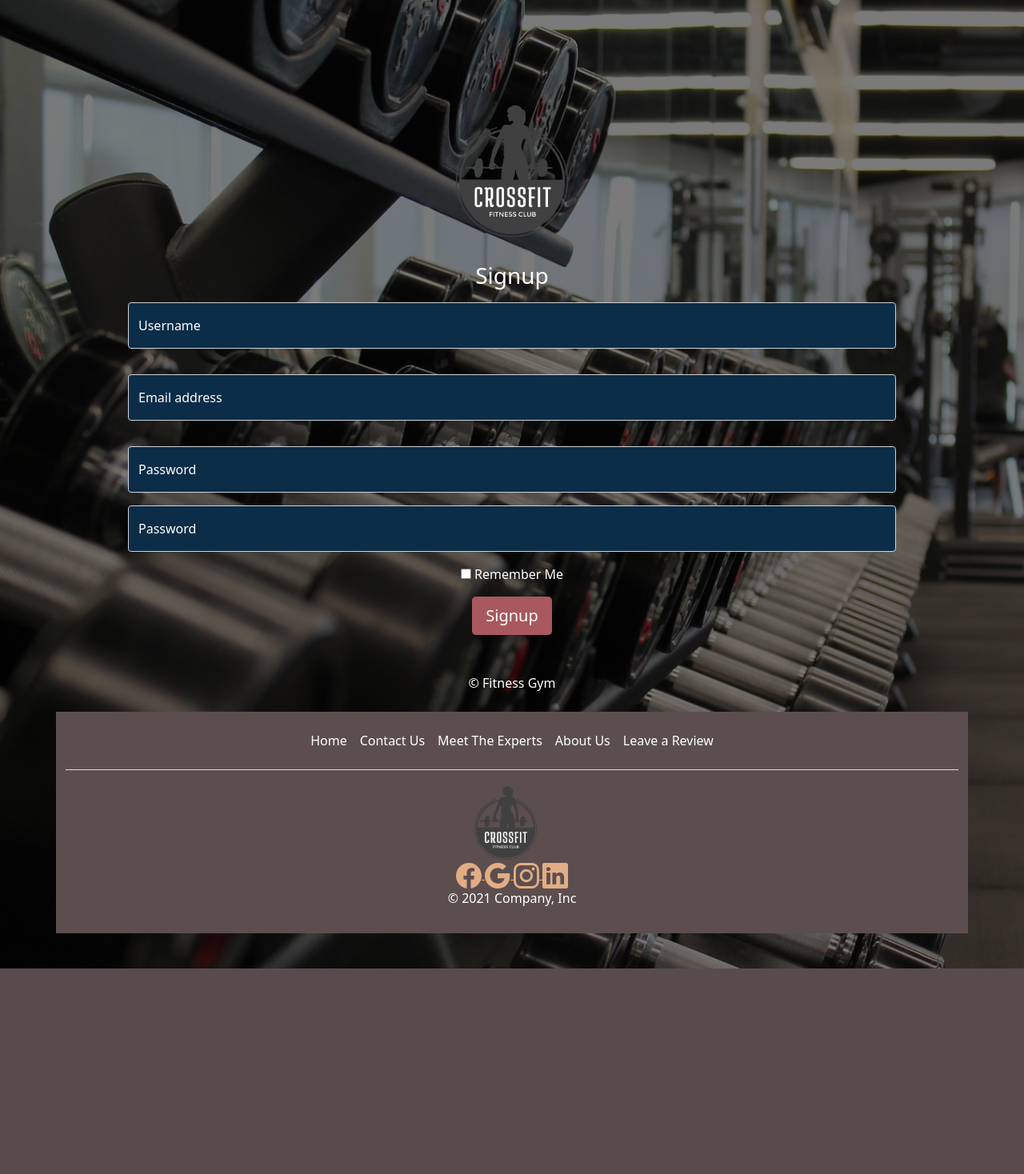
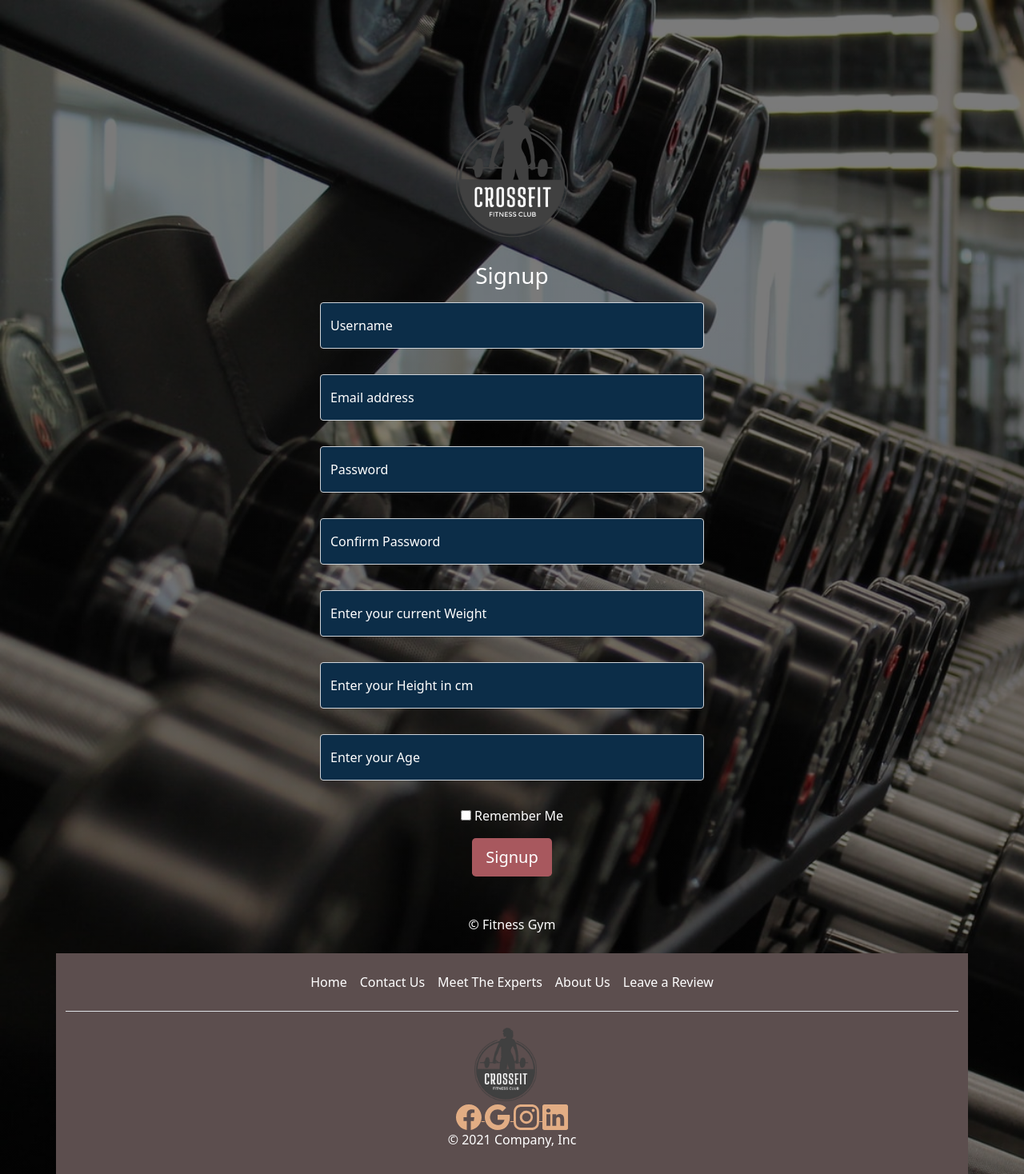
Before and after one commit to Thomas-Gabriel-Petcu/ProiectAplicatiiWeb, a Flask app: template website/templates/signup.html in a window 1280 px wide. Shown: the top 1468 px of the page at 80% size. Before the commit the page ends 1211 px from the top, so only its background shows below. Run offline with Flask 2, Linux system fonts and the light colour scheme; the template is opened without the code that fills it, so the values that code supplies are empty; some libraries are stand-ins or nearby versions.

Commit message:
Added more information in signup.html about a user

```diff
--- a/website/templates/Styles/profile.css
+++ b/website/templates/Styles/profile.css
@@ -2,3 +2,8 @@
 #cardGroupImage{
     height: 50%;
 }
+
+#containerCenter{
+    display:flex;
+    justify-content: center;
+}
--- a/website/templates/signup.html
+++ b/website/templates/signup.html
@@ -27,31 +27,52 @@
                 <!--USERNAME, EMAIL,PASS, CONFIRMPASS-->
                 <div class="container-fluid" id='containerCenter'>
                     <div class="form-floating" style="color: white;">
-                        <input type="text" class="form-control" id="floatingUsername" placeholder="Username" style="margin-bottom: 2em; color: white; background-color: #0C2D48; width: 60em;">
+                        <input type="text" class="form-control" id="floatingUsername" placeholder="Username" style="margin-bottom: 2em; color: white; background-color: #0C2D48; width: 30em;">
                         <label for="floatingUsername">Username</label>
                     </div>
                 </div>
                 <div class="container-fluid" id='containerCenter'>
                     <div class="form-floating" style="color: white;">
-                        <input type="email" class="form-control" id="floatingEmail" placeholder="name@exemple.com" style="margin-bottom: 2em; color: white; background-color: #0C2D48; width: 60em;">
+                        <input type="email" class="form-control" id="floatingEmail" placeholder="name@exemple.com" style="margin-bottom: 2em; color: white; background-color: #0C2D48; width: 30em;">
                         <label for="floatingEmail">Email address</label>
                     </div>
                 </div>
 
                 <div class="container-fluid" id='containerCenter'>
                     <div class="form-floating" style="color: white;">
-                        <input type="password" class="form-control" id="floatingPassword1" placeholder="Insert Password" style="margin-bottom: 1em; background-color: #0C2D48; color: white; width: 60em;">
+                        <input type="password" class="form-control" id="floatingPassword1" placeholder="Insert Password" style="margin-bottom: 2em; background-color: #0C2D48; color: white; width: 30em;">
                         <label for="floatingPassword1">Password</label>
                     </div>
                 </div>
                 <div class="container-fluid" id='containerCenter'>
                     <div class="form-floating" style="color: white;">
-                        <input type="password" class="form-control" id="floatingPassword2" placeholder="Confirm Password" style="margin-bottom: 1em; background-color: #0C2D48; color: white; width: 60em;">
-                        <label for="floatingPassword2">Password</label>
+                        <input type="password" class="form-control" id="floatingPassword2" placeholder="Confirm Password" style="margin-bottom: 2em; background-color: #0C2D48; color: white; width: 30em;">
+                        <label for="floatingPassword2">Confirm Password</label>
                     </div>
                 </div>
 
+                <div class="container-fluid" id="containerCenter">
+                  <div class="form-floating" style="color: white;">
+                    <input type="number" class="form-control" id="floatingWeight" placeholder="Enter your current Weight" style="margin-bottom: 2em; background-color: #0C2D48; color: white; width: 30em;">
+                    <label for="floatingWeight">Enter your current Weight</label>
+                </div>
+              </div>
+
+              <div class="container-fluid" id="containerCenter">
+                <div class="form-floating" style="color: white;">
+                  <input type="number" class="form-control" id="floatingHeight" placeholder="Enter your current Height" style="margin-bottom: 2em; background-color: #0C2D48; color: white; width: 30em;">
+                  <label for="floatingHeight">Enter your Height in cm</label>
+              </div>
+            </div>
+
+            <div class="container-fluid" id="containerCenter">
+              <div class="form-floating" style="color: white;">
+                <input type="number" class="form-control" id="floatingAge" placeholder="Enter your current Age" style="margin-bottom: 2em; background-color: #0C2D48; color: white; width: 30em;">
+                <label for="floatingAge">Enter your Age</label>
+            </div>
+          </div>
                 <!--USERNAME & PASS-->
+
                 <!--REMEBER ME, LOGIN & COPYRIGHT-->
                 <div class=" conatiner checkbox mb-3" id='containerCenter'>
                     <label style="color: white;">
```
Also changed, not shown: website/templates/profile.html (+8 -0 lines).
